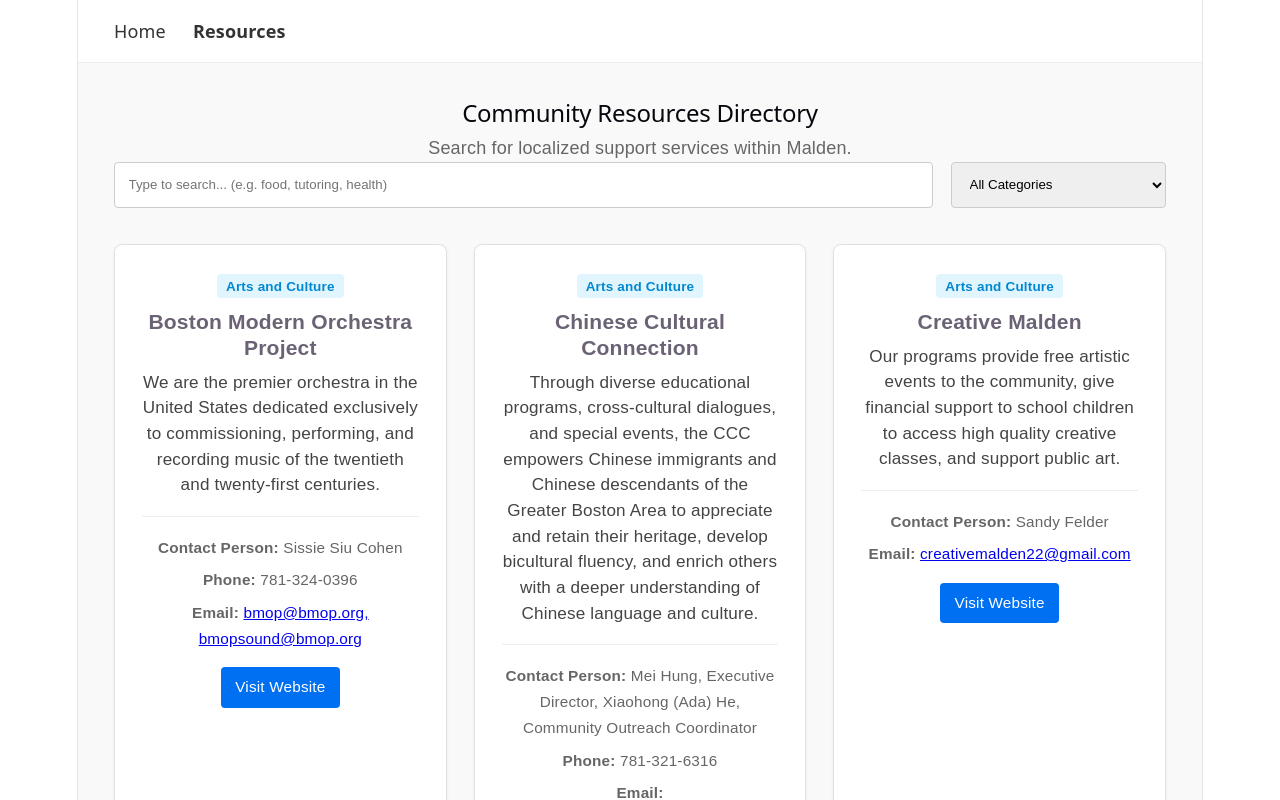
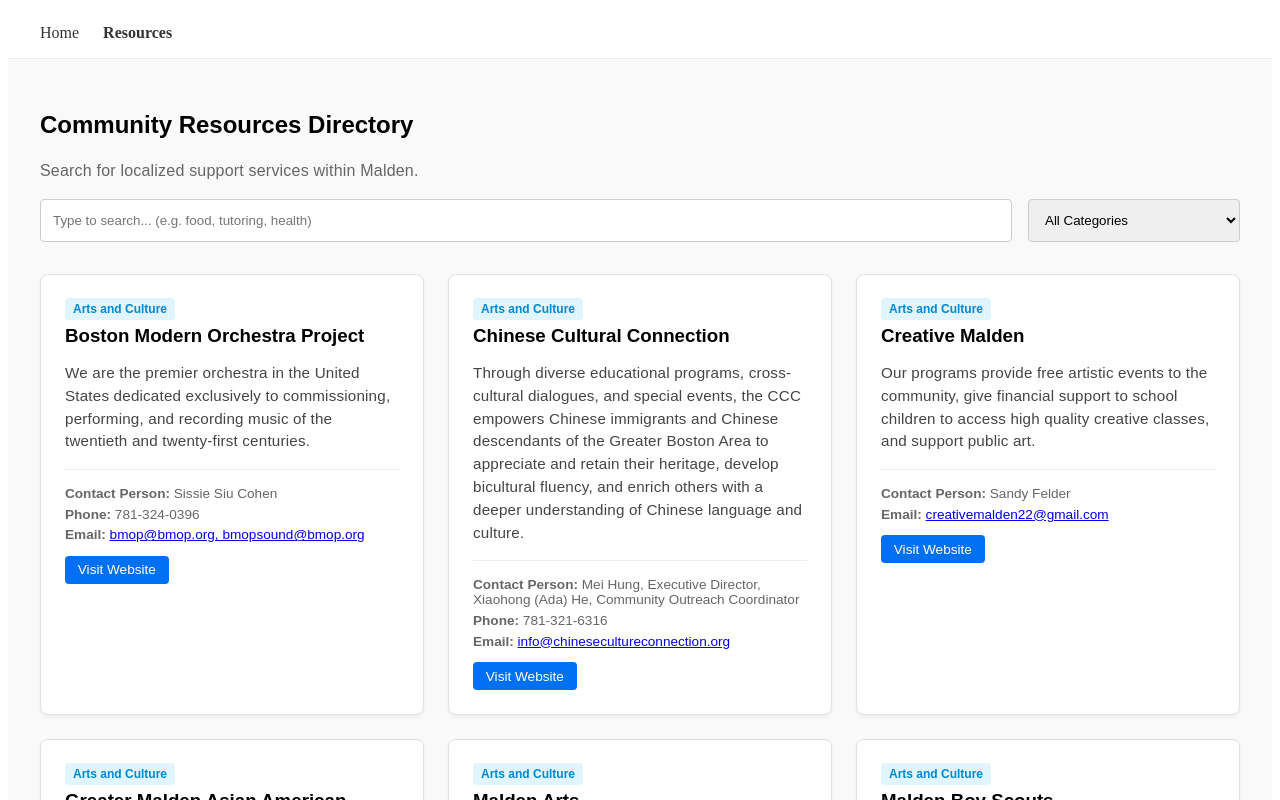
Before and after one commit to diotte-am/malden-community-coalition, a React (Vite) app: page /#/resources in a window 1280 px wide. Shown: the top 800 px of the page. Built offline with nearby package versions, Linux system fonts and the light colour scheme.

Commit message:
accessible css

```diff
--- a/src/index.css
+++ b/src/index.css
@@ -1,111 +1,133 @@
-:root {
-  --text: #6b6375;
-  --text-h: #08060d;
-  --bg: #fff;
-  --border: #e5e4e7;
-  --code-bg: #f4f3ec;
-  --accent: #aa3bff;
-  --accent-bg: rgba(170, 59, 255, 0.1);
-  --accent-border: rgba(170, 59, 255, 0.5);
-  --social-bg: rgba(244, 243, 236, 0.5);
-  --shadow:
-    rgba(0, 0, 0, 0.1) 0 10px 15px -3px, rgba(0, 0, 0, 0.05) 0 4px 6px -2px;
+esources-page {
+  max-width: 1200px;
+  margin: 0 auto;
+  padding: 2rem 0;
+}
 
-  --sans: system-ui, 'Segoe UI', Roboto, sans-serif;
-  --heading: system-ui, 'Segoe UI', Roboto, sans-serif;
-  --mono: ui-monospace, Consolas, monospace;
+h1 {
+  font-size: 2rem; /* Exactly 2x the user's default preferred text size */
+}
 
-  font: 18px/145% var(--sans);
-  letter-spacing: 0.18px;
-  color-scheme: light dark;
-  color: var(--text);
-  background: var(--bg);
-  font-synthesis: none;
-  text-rendering: optimizeLegibility;
-  -webkit-font-smoothing: antialiased;
-  -moz-osx-font-smoothing: grayscale;
+p {
+  font-size: 1rem;
+  line-height: 1.5; /* WCAG standard: line-height should be at least 1.5 for readability */
+  letter-spacing: 0.0125em; /* Gives text slight breathing room */
+}
 
-  @media (max-width: 1024px) {
-    font-size: 16px;
+.search-controls {
+  display: flex;
+  gap: 1rem;
+  margin-bottom: 2rem;
+  flex-wrap: wrap;
+}
+
+.search-controls select {
+  flex: none;
+  min-width: 180px;
+}
+
+.resources-grid {
+  display: grid;
+  grid-template-columns: repeat(auto-fill, minmax(300px, 1fr));
+  gap: 1.5rem;
+}
+
+.resource-card {
+  border: 1px solid var(--border-color);
+  border-radius: 8px;
+  padding: 1.5rem;
+  box-shadow: 0 2px 4px rgba(0, 0, 0, 0.05);
+  background-color: var(--card-bg);
+}
+
+.category-badge {
+  font-size: 0.75rem;
+  background-color: var(--accent-blue-bg);
+  color: var(--accent-blue);
+  padding: 0.25rem 0.5rem;
+  border-radius: 4px;
+  font-weight: bold;
+}
+
+.resource-card h3 {
+  margin: 0.5rem 0;
+}
+
+.resource-desc {
+  color: #444;
+  font-size: 0.95rem;
+  line-height: 1.5;
+}
+
+.card-divider {
+  border: 0;
+  border-top: 1px solid #eee;
+  margin: 1rem 0;
+}
+
+.contact-details {
+  font-size: 0.85rem;
+  color: var(--text-muted);
+  display: flex;
+  flex-direction: column;
+  gap: 0.35rem;
+}
+
+.card-action-btn {
+  display: inline-block;
+  background-color: var(--primary-color);
+  color: #fff;
+  padding: 0.4rem 0.8rem;
+  border-radius: 4px;
+  text-decoration: none;
+  font-weight: 500;
+  margin-top: 0.5rem;
+}
+
+.no-results {
+  grid-column: 1 / -1;
+  text-align: center;
+  color: var(--text-muted);
+  padding: 3rem;
+}
+
+/* Automatically handle users who need High Contrast Mode (e.g., Color Blindness/Low Vision) */
+@media (prefers-contrast: more) {
+  :root {
+    --bg-color: #ffffff;
+    --card-bg: #ffffff;
+    --text-main: #000000;
+    --text-muted: #222222;
+    --primary-color: #0044cc; /* Deepened blue for strict contrast ratios */
+    --border-color: #000000;
+  }
+
+  .resource-card {
+    border: 2px solid #000000; /* Thicker borders to distinguish layout sections */
   }
 }
 
-@media (prefers-color-scheme: dark) {
-  :root {
-    --text: #9ca3af;
-    --text-h: #f3f4f6;
-    --bg: #16171d;
-    --border: #2e303a;
-    --code-bg: #1f2028;
-    --accent: #c084fc;
-    --accent-bg: rgba(192, 132, 252, 0.15);
-    --accent-border: rgba(192, 132, 252, 0.5);
-    --social-bg: rgba(47, 48, 58, 0.5);
-    --shadow:
-      rgba(0, 0, 0, 0.4) 0 10px 15px -3px, rgba(0, 0, 0, 0.25) 0 4px 6px -2px;
-  }
-
-  #social .button-icon {
-    filter: invert(1) brightness(2);
+/* Automatically stop animations for users with vestibular/motion disorders */
+@media (prefers-reduced-motion: reduce) {
+  * {
+    animation-duration: 0.01ms !important;
+    animation-iteration-count: 1 !important;
+    transition-duration: 0.01ms !important;
+    scroll-behavior: auto !important;
   }
 }
 
-body {
-  margin: 0;
+/* Style what interactive elements look like when tabbed onto via keyboard */
+input:focus,
+select:focus,
+a:focus,
+button:focus {
+  outline: 3px solid #ffbf47; /* High-visibility gold outline */
+  outline-offset: 2px;       /* Pushes the outline slightly away from the element so it doesn't blur */
 }
 
-#root {
-  width: 1126px;
-  max-width: 100%;
-  margin: 0 auto;
-  text-align: center;
-  border-inline: 1px solid var(--border);
-  min-height: 100svh;
-  display: flex;
-  flex-direction: column;
-  box-sizing: border-box;
+/* Optional clean-up: Only show the heavy outline if they are actually using a keyboard */
+:focus-visible {
+  outline: 3px solid #ffbf47;
+  outline-offset: 2px;
 }
-
-h1,
-h2 {
-  font-family: var(--heading);
-  font-weight: 500;
-  color: var(--text-h);
-}
-
-h1 {
-  font-size: 56px;
-  letter-spacing: -1.68px;
-  margin: 32px 0;
-  @media (max-width: 1024px) {
-    font-size: 36px;
-    margin: 20px 0;
-  }
-}
-h2 {
-  font-size: 24px;
-  line-height: 118%;
-  letter-spacing: -0.24px;
-  margin: 0 0 8px;
-  @media (max-width: 1024px) {
-    font-size: 20px;
-  }
-}
-p {
-  margin: 0;
-}
-
-code,
-.counter {
-  font-family: var(--mono);
-  display: inline-flex;
-  border-radius: 4px;
-  color: var(--text-h);
-}
-
-code {
-  font-size: 15px;
-  line-height: 135%;
-  padding: 4px 8px;
-  background: var(--code-bg);
-}
```
